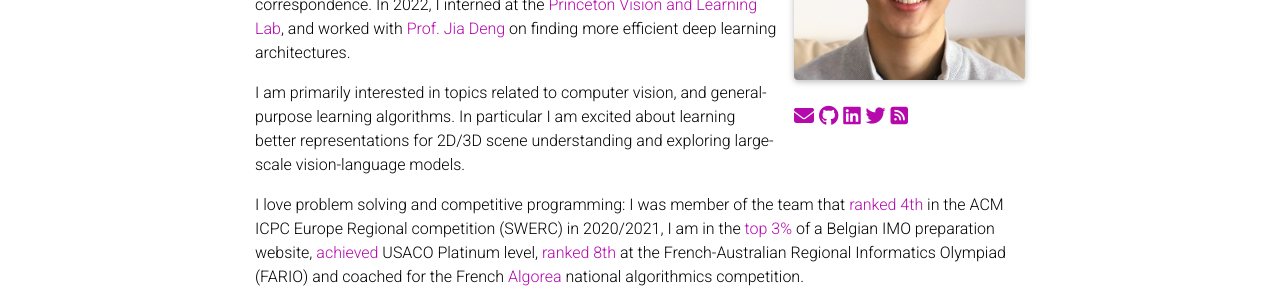
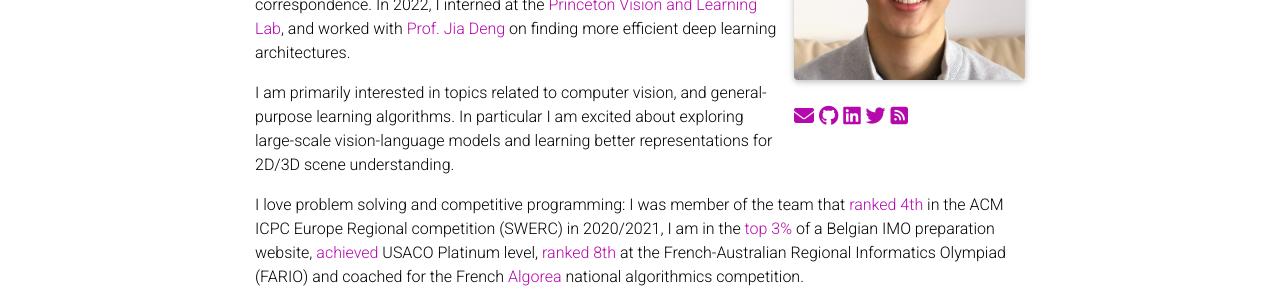
Before and after one commit to akirchmeyer/akirchmeyer, a Jekyll site: the page built from _pages/about.md, in a window 1280 px wide and 1057 px high. Shown: the part 320-620 px from the top of the window. Built offline with Jekyll 4.4.1, drawn with Linux system fonts in a browser that asks for light colours; full-size pictures stand in for the smaller copies a plugin makes; comment, search, counter and statistics services are not loaded; a style sheet for code colours, icons or effects is not loaded.

Commit message:
Update about.md

```diff
--- a/_pages/about.md
+++ b/_pages/about.md
@@ -19,7 +19,7 @@
 
 Hello! I am a Master's Student in Machine Learning at [Carnegie Mellon University](https://www.ml.cmu.edu) advised by [Prof. Deepak Pathak](https://www.cs.cmu.edu/~dpathak). I work on topics related to Computer Vision, Generative models and Embodied AI. Before CMU, I completed the [_Ingénieur Polytechnicien_](https://programmes.polytechnique.edu/en/ingenieur-polytechnicien-program/ingenieur-polytechnicien-program) Master's degree at [Ecole Polytechnique](https://www.polytechnique.edu), majoring in Mathematics and Computer Science and worked with [Prof. Maks Ovsjanikov](https://www.lix.polytechnique.frx/~maks/) on the topic of non-rigid 3D shape correspondence. In 2022, I interned at the [Princeton Vision and Learning Lab](https://pvl.cs.princeton.edu), and worked with [Prof. Jia Deng](https://www.cs.princeton.edu/~jiadeng/) on finding more efficient deep learning architectures.
 
-I am primarily interested in topics related to computer vision, and general-purpose learning algorithms. In particular I am excited about learning better representations for 2D/3D scene understanding and exploring large-scale vision-language models.
+I am primarily interested in topics related to computer vision, and general-purpose learning algorithms. In particular I am excited about exploring large-scale vision-language models and learning better representations for 2D/3D scene understanding.
 
 I love problem solving and competitive programming: I was member of the team that [ranked 4th](https://swerc.eu/2020/theme/scoreboard/index.html) in the ACM ICPC Europe Regional competition (SWERC) in 2020/2021, I am in the [top 3%](https://www.mathraining.be/users/363) of a Belgian IMO preparation website, [achieved](http://www.usaco.org/current/data/dec16_gold_results.html) USACO Platinum level, [ranked 8th](https://orac.amt.edu.au/fario/fario17results.html) at the French-Australian Regional Informatics Olympiad (FARIO) and coached for the French [Algorea](https://algorea.org) national algorithmics competition.
 
```
